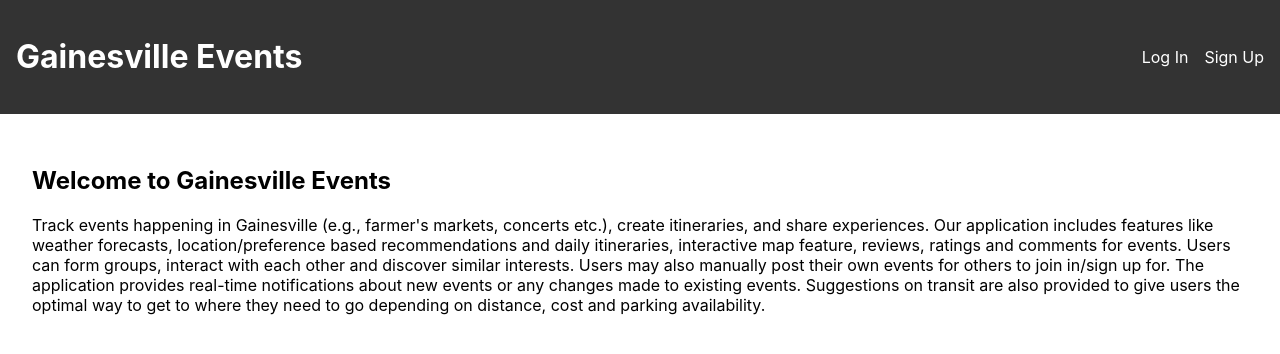
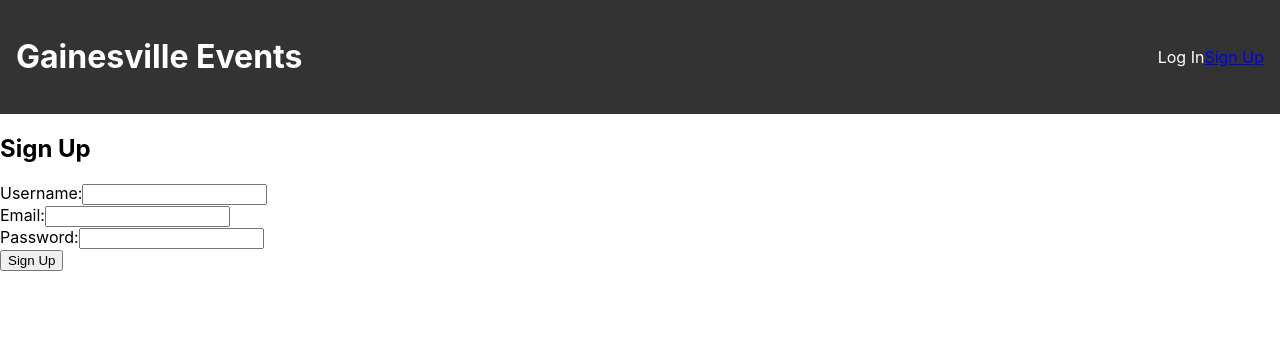
Before and after one commit to SkSadaf/GNV-Event-Tracker, a React (Create React App) app in the folder Frontend/gnv-event-tracker/: page /signup in a window 1280 px wide. Shown: the top 354 px of the page. Built offline with nearby package versions, Linux system fonts and the light colour scheme.

Commit message:
Added Sign up page
Co-authored-by: Sadaf <SkSadaf@users.noreply.github.com>

```diff
--- a/Frontend/gnv-event-tracker/src/App.js
+++ b/Frontend/gnv-event-tracker/src/App.js
@@ -1,36 +1,21 @@
-import logo from './logo.svg';
+// import React from 'react';
 import './App.css';
-import React from 'react';
 import Header from './Header';
 import Main from './Main';
-import './App.css';
+import SignUp from './SignUp';
+import { BrowserRouter as Router, Routes, Route } from 'react-router-dom';
 
-/*function App() {
-  return (
-    <div className="App">
-      <header className="App-header">
-        <img src={logo} className="App-logo" alt="logo" />
-        <p>
-          Edit <code>src/App.js</code> and save to reload.
-        </p>
-        <a
-          className="App-link"
-          href="https://reactjs.org"
-          target="_blank"
-          rel="noopener noreferrer"
-        >
-          Learn React
-        </a>
-      </header>
-    </div>
-  );
-}*/
 function App() {
   return (
-    <div>
-      <Header />
-      <Main />
-    </div>
+    <Router>
+      <div>
+        <Header />
+        <Routes>
+          <Route path="/signup" element={<SignUp />} />
+          <Route path="/" element={<Main />} />
+        </Routes>
+      </div>
+    </Router>
   );
 }
 
--- a/Frontend/gnv-event-tracker/src/Header.js
+++ b/Frontend/gnv-event-tracker/src/Header.js
@@ -1,6 +1,6 @@
 // Header.js
 import React from 'react';
-
+import { Link } from 'react-router-dom';
 const Header = () => {
   return (
     <header>
@@ -10,7 +10,8 @@ const Header = () => {
       <nav>
         <ul>
           <li><a href="#">Log In</a></li>
-          <li><a href="#">Sign Up</a></li>
+          {/* <li><a href="#">Sign Up</a></li> */}
+          <Link to="/signup">Sign Up</Link>
         </ul>
       </nav>
     </header>
--- /dev/null
+++ b/Frontend/gnv-event-tracker/src/SignUp.js
@@ -0,0 +1,56 @@
+import React, { useState } from 'react';
+import { saveMockData } from './utils/mockBackend';
+
+const SignUp = () => {
+  const [username, setUsername] = useState('');
+  const [email, setEmail] = useState('');
+  const [password, setPassword] = useState('');
+
+  const handleSubmit = (e) => {
+    e.preventDefault();
+    const userData = { username, email, password };
+    saveMockData(userData);
+    // Reset the form fields
+    setUsername('');
+    setEmail('');
+    setPassword('');
+  };
+
+  return (
+    <div>
+      <h2>Sign Up</h2>
+      <form onSubmit={handleSubmit}>
+        <div>
+          <label htmlFor="username">Username:</label>
+          <input
+            type="text"
+            id="username"
+            value={username}
+            onChange={(e) => setUsername(e.target.value)}
+          />
+        </div>
+        <div>
+          <label htmlFor="email">Email:</label>
+          <input
+            type="email"
+            id="email"
+            value={email}
+            onChange={(e) => setEmail(e.target.value)}
+          />
+        </div>
+        <div>
+          <label htmlFor="password">Password:</label>
+          <input
+            type="password"
+            id="password"
+            value={password}
+            onChange={(e) => setPassword(e.target.value)}
+          />
+        </div>
+        <button type="submit">Sign Up</button>
+      </form>
+    </div>
+  );
+};
+
+export default SignUp;
--- /dev/null
+++ b/Frontend/gnv-event-tracker/src/data/db.json
@@ -0,0 +1,9 @@
+{
+    "users": [
+        {
+            "username": "john_doe",
+            "email": "john.doe@example.com",
+            "password": "mypassword"
+          }
+    ]
+}
--- /dev/null
+++ b/Frontend/gnv-event-tracker/src/utils/mockBackend.js
@@ -0,0 +1,18 @@
+import axios from 'axios';
+
+let mockData = [];
+
+// export const saveMockData = (userData) => {
+//   mockData.push(userData);
+//   console.log('Mock Data:', mockData);
+// };
+
+export const saveMockData = async (userData) => {
+    try {
+      const response = await axios.post('http://localhost:3004/users', userData);
+      mockData.push(response.data);
+      console.log('Mock Data:', mockData);
+    } catch (error) {
+      console.error('Error saving data:', error);
+    }
+  };
--- a/Frontend/package.json
+++ b/Frontend/package.json
@@ -3,7 +3,8 @@
   "version": "1.0.0",
   "main": "index.js",
   "scripts": {
-    "test": "echo \"Error: no test specified\" && exit 1"
+    "test": "echo \"Error: no test specified\" && exit 1",
+    "server": "node src/server.js"
   },
   "keywords": [],
   "author": "",
```
Also changed, not shown: Frontend/gnv-event-tracker/package.json (+6 -1 lines), 1 other file (tests, documents, lock files or other folders).
